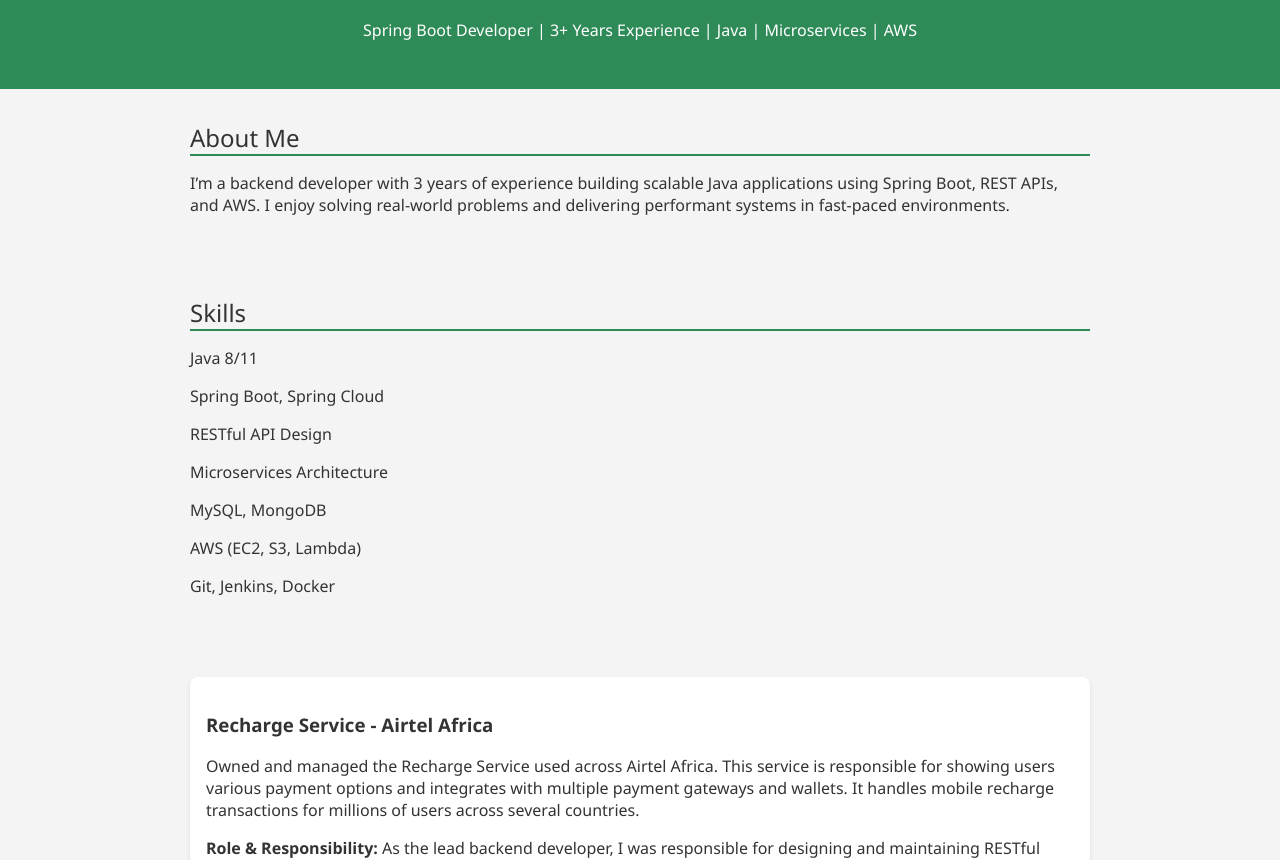
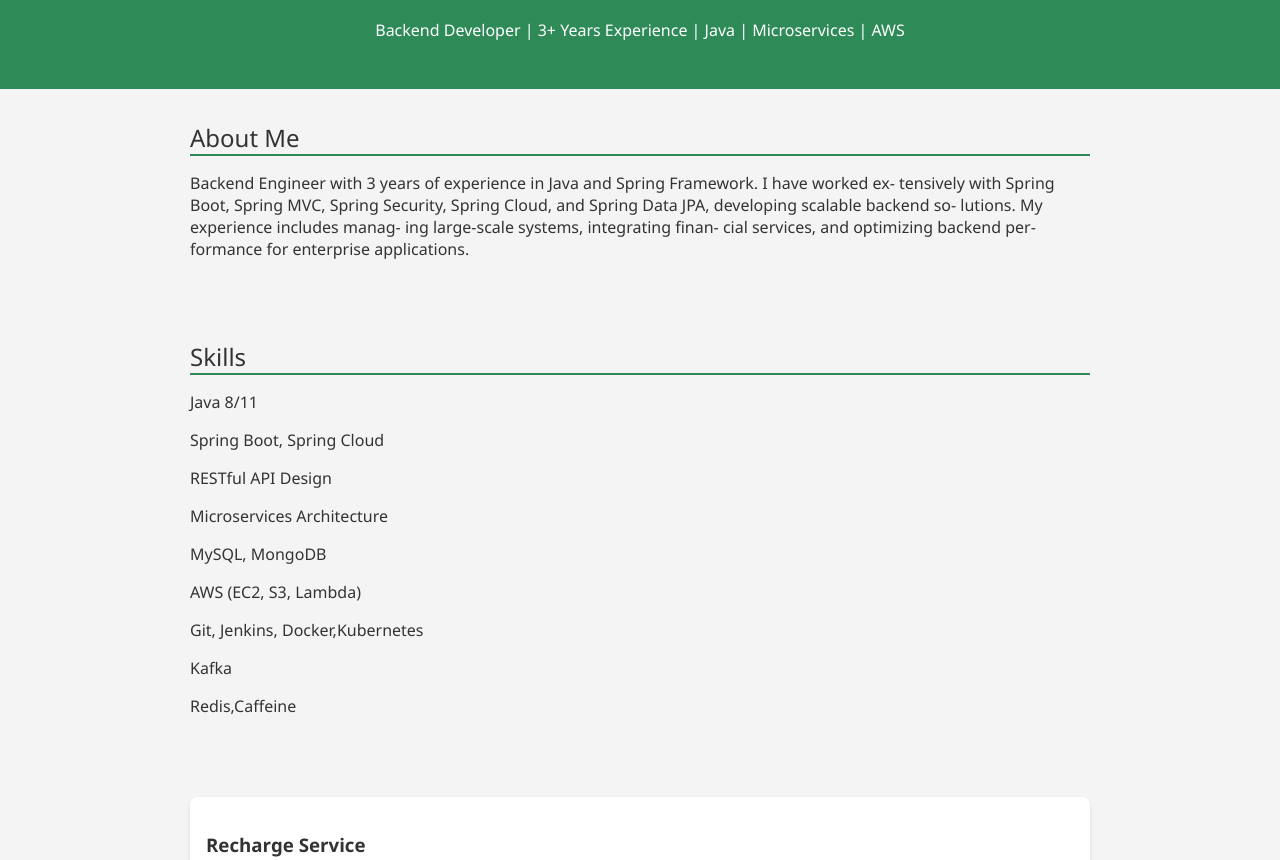
Before and after one commit to palakkgupta/palak-portfolio, a plain HTML site: page index.html in a window 1280 px wide. Shown: the part 99-959 px from the top of the page. Drawn offline with Linux system fonts and the light colour scheme.

Commit message:
Updated portfolio

```diff
--- a/index.html
+++ b/index.html
@@ -3,7 +3,7 @@
 <head>
   <meta charset="UTF-8" />
   <meta name="viewport" content="width=device-width, initial-scale=1.0" />
-  <title>Palak Gupta | Spring Developer</title>
+  <title>Palak Gupta | Backend Developer</title>
   <style>
     body {
       margin: 0;
@@ -57,12 +57,20 @@
 <body>
   <header>
     <h1>Palak Gupta</h1>
-    <p>Spring Boot Developer | 3+ Years Experience | Java | Microservices | AWS</p>
+    <p>Backend Developer | 3+ Years Experience | Java | Microservices | AWS</p>
   </header>
 
   <section>
     <div class="section-title">About Me</div>
-    <p>I’m a backend developer with 3 years of experience building scalable Java applications using Spring Boot, REST APIs, and AWS. I enjoy solving real-world problems and delivering performant systems in fast-paced environments.</p>
+    <p>Backend Engineer with 3 years of experience in Java
+      and Spring Framework. I have worked ex-
+      tensively with Spring Boot, Spring MVC,
+      Spring Security, Spring Cloud, and Spring
+      Data JPA, developing scalable backend so-
+      lutions. My experience includes manag-
+      ing large-scale systems, integrating finan-
+      cial services, and optimizing backend per-
+      formance for enterprise applications.</p>
   </section>
 
   <section>
@@ -74,14 +82,16 @@
       <li>Microservices Architecture</li>
       <li>MySQL, MongoDB</li>
       <li>AWS (EC2, S3, Lambda)</li>
-      <li>Git, Jenkins, Docker</li>
+      <li>Git, Jenkins, Docker,Kubernetes</li>
+      <li>Kafka</li>
+      <li>Redis,Caffeine</li>
     </ul>
   </section>
 
   <section>
 
     <div class="project">
-      <h3>Recharge Service - Airtel Africa</h3>
+      <h3>Recharge Service</h3>
       <p>Owned and managed the Recharge Service used across Airtel Africa. This service is responsible for showing users various payment options and integrates with multiple payment gateways and wallets. It handles mobile recharge transactions for millions of users across several countries.</p>
       <p><strong>Role & Responsibility:</strong> As the lead backend developer, I was responsible for designing and maintaining RESTful APIs, ensuring high availability and performance, integrating external payment providers, and implementing retry mechanisms and transactional consistency. I also contributed to scaling the system and onboarding new partners.</p>
     </div>
@@ -105,7 +115,8 @@
     <div class="section-title">Contact</div>
     <p>Email: <a href="mailto:palak999g@gmail.com">palak999g@gmail.com</a></p>
     <p>LinkedIn: <a href="https://www.linkedin.com/in/palak-gupta-sde001/" target="_blank">linkedin.com/in/palak-gupta-sde001</a></p>
-    <p>GitHub: <a href="https://github.com/your-github" target="_blank">github.com/your-github</a></p>
+    <p>GitHub: <a href="https://github.com/palakkgupta" target="_blank">github.com/palakkgupta</a></p>
+    <p>LeetCode: <a href="https://leetcode.com/u/palakkgupta/" target="_blank">leetcode.com/u/palakkgupta/</a></p>
   </section>
 
   <footer>
```
